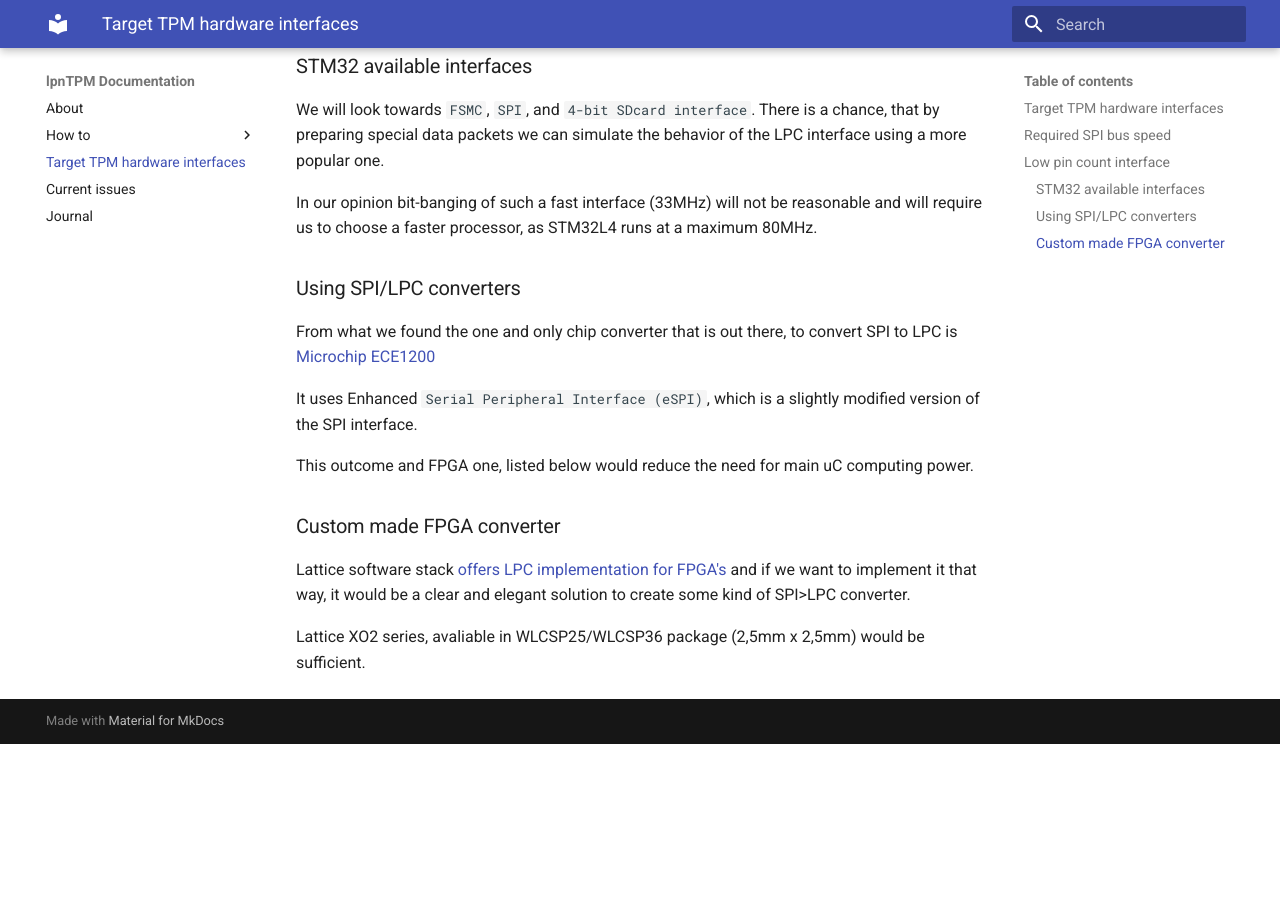
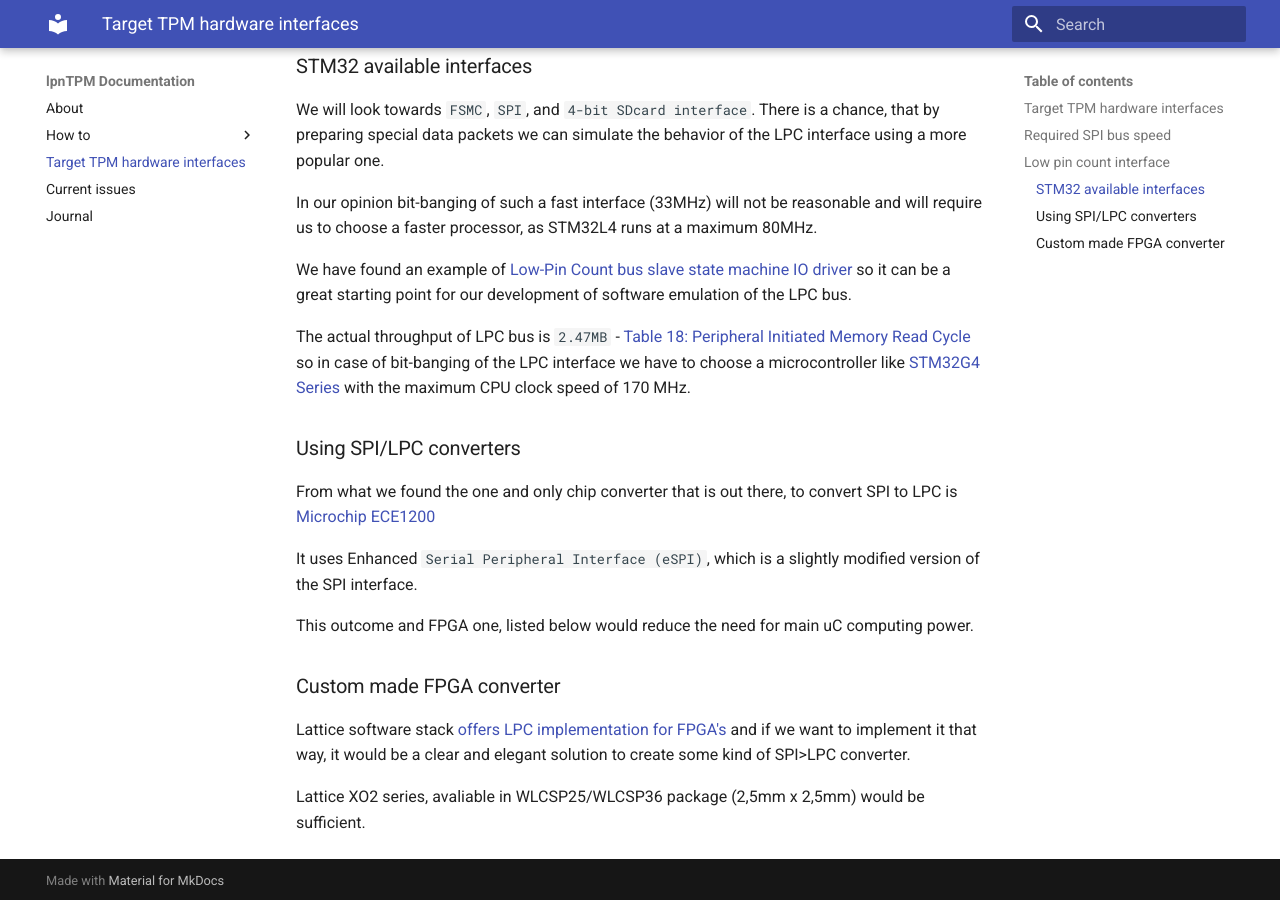
Before and after one commit to lpn-plant/lpntpm-docs, an MkDocs documentation site: the page built from docs/hardware_interfaces.md, in a window 1280 px wide and 900 px high, scrolled down 1238 px. Built offline with MkDocs 1.6.1 and Material for MkDocs 9.7.7, drawn with Linux system fonts in a browser that asks for light colours; before the commit the page ends 1982 px from its top, so only the background shows below that.

Commit message:
docs/hardware_interfaces.md - more info on software LPC emulation

```diff
--- a/docs/hardware_interfaces.md
+++ b/docs/hardware_interfaces.md
@@ -65,6 +65,18 @@
 reasonable and will require us to choose a faster processor, as STM32L4 runs at
 a maximum 80MHz.
 
+We have found an example of
+[Low-Pin Count bus slave state machine IO driver](https://github.com/eddiecorrigall/LPCSlave)
+so it can be a great starting point for our development of software
+emulation of the LPC bus.
+
+The actual throughput of LPC bus is `2.47MB` -
+[Table 18: Peripheral Initiated Memory Read Cycle](https://www.intel.com/content/dam/www/program/design/us/en/documents/low-pin-count-interface-specification.pdf)
+so in case of bit-banging of the LPC interface we have to choose a
+microcontroller like
+[STM32G4 Series](https://www.st.com/en/microcontrollers-microprocessors/stm32g4-series.html)
+with the maximum CPU clock speed of 170 MHz.
+
 ### Using SPI/LPC converters
 
 From what we found the one and only chip converter that is out there, to convert
```
